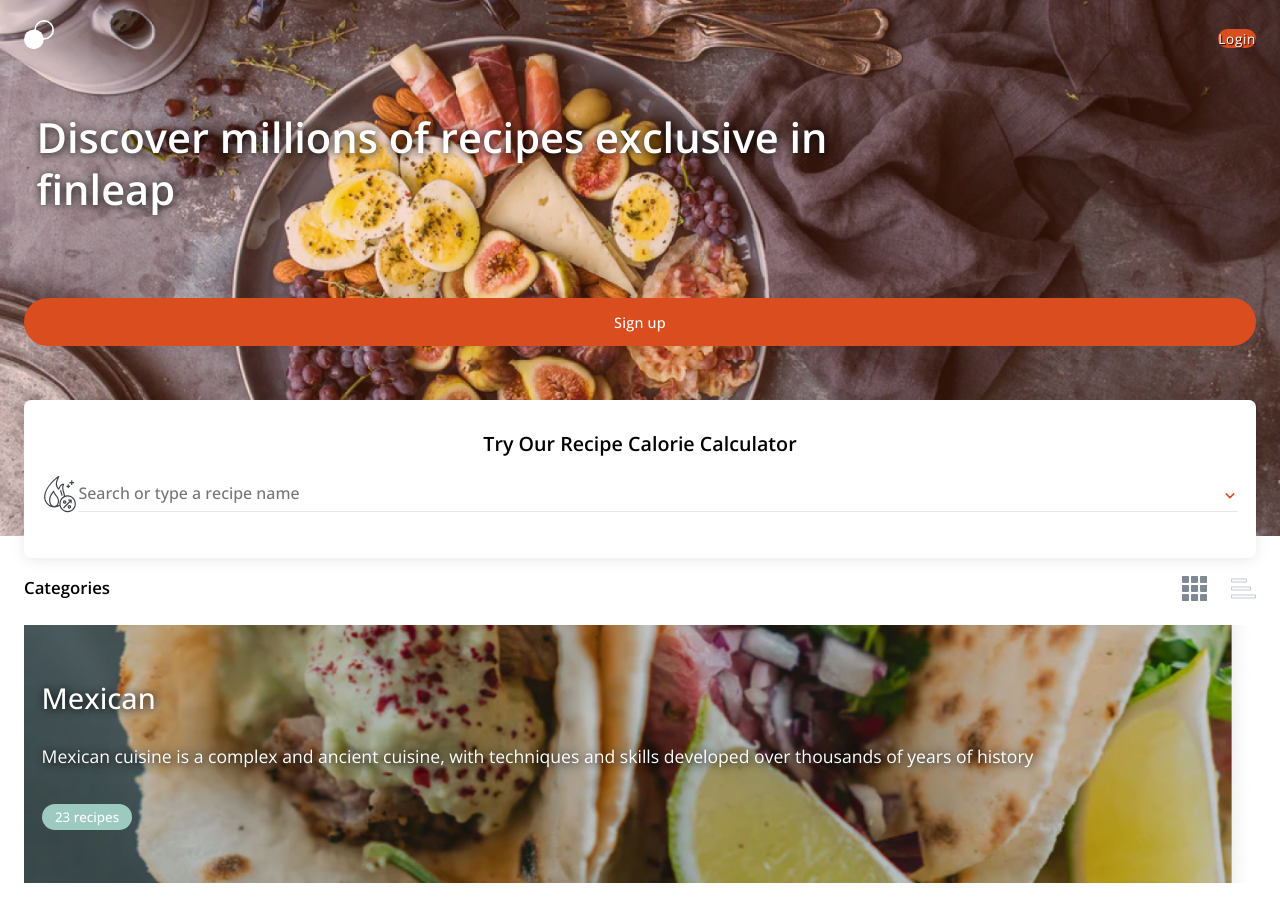
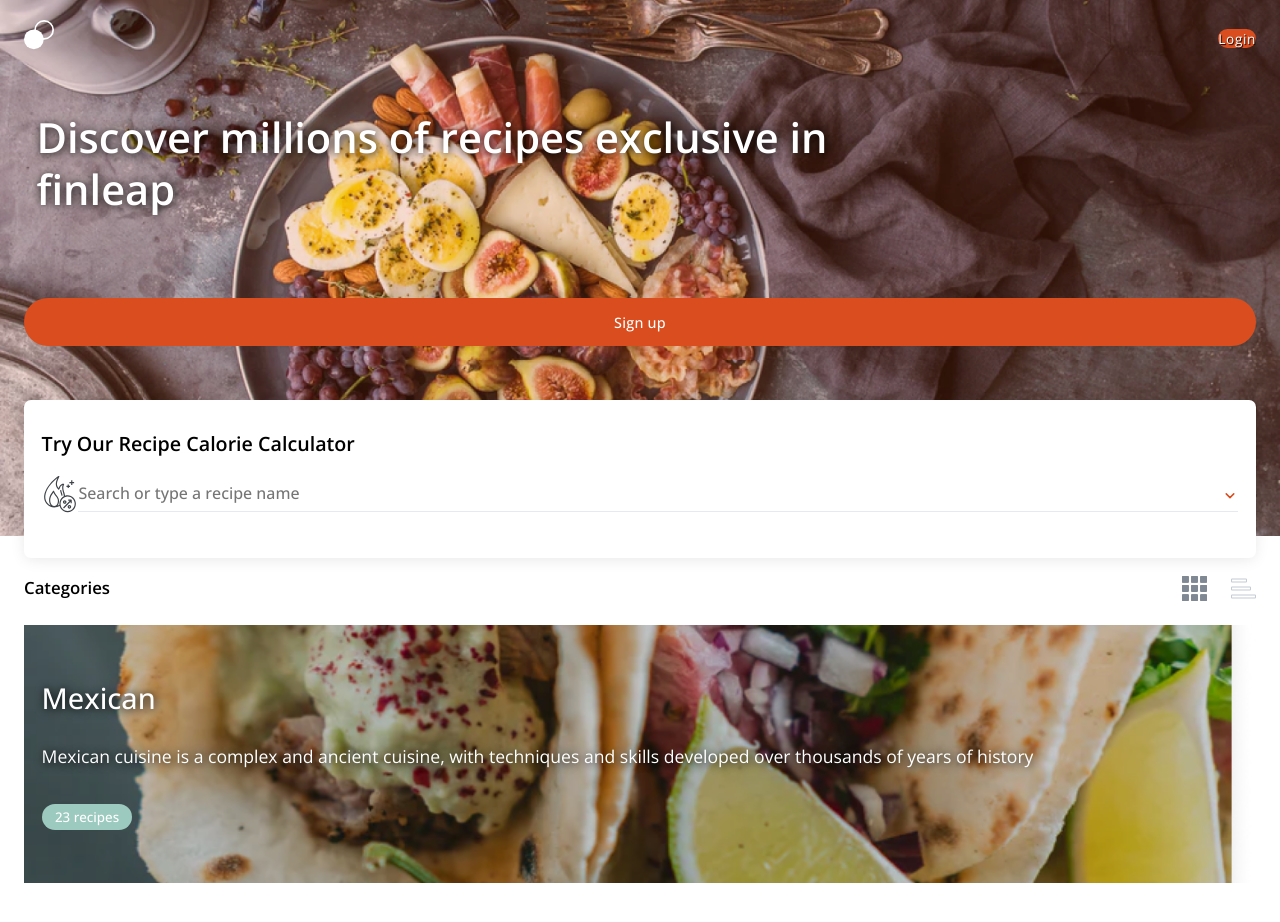
Before and after one commit to Android789515/recipe-site, a Next.js app: page / in a window 1280 px wide. Built offline with nearby package versions, Linux system fonts and the light colour scheme.

Commit message:
Adjusted side spacing for the RecipeCalculatorModal.

```diff
--- a/styles/modals/recipe-calculator/RecipeCalculatorModal.module.scss
+++ b/styles/modals/recipe-calculator/RecipeCalculatorModal.module.scss
@@ -9,11 +9,9 @@
   left: 1.5em;
   right: 1.5em;
 
-  // Change after mobile breakpoint
-  //max-width: 269.55px;
-
   margin: 0 auto;
-  padding: 1.85em 1.1em 2.5em 1.1em;
+  $sideSpace: 1.1em;
+  padding: 1.85em $sideSpace 2.5em $sideSpace;
   background: #fff;
   border-radius: 7px;
   box-shadow: 0 2px 15px -1px rgba(0, 0, 0, 0.1);
@@ -24,7 +22,6 @@ $showRecipeCalculator: 700px;
 @media (min-height: $showRecipeCalculator) {
   .recipeCalculator {
     display: grid;
-    align-items: center;
   }
 }
 
@@ -36,22 +33,15 @@ $heroLayoutHiccup: 392px;
   }
 }
 
-
-
 .title {
   font-size: .92rem;
   font-weight: 600;
-  text-align: center;
-
-  grid-column: span 2;
 
   margin-top: 0;
   margin-bottom: 2em;
 }
 
 .searchFieldLayout {
-  grid-column: span 2;
-
   display: flex;
   align-items: center;
 }
```
